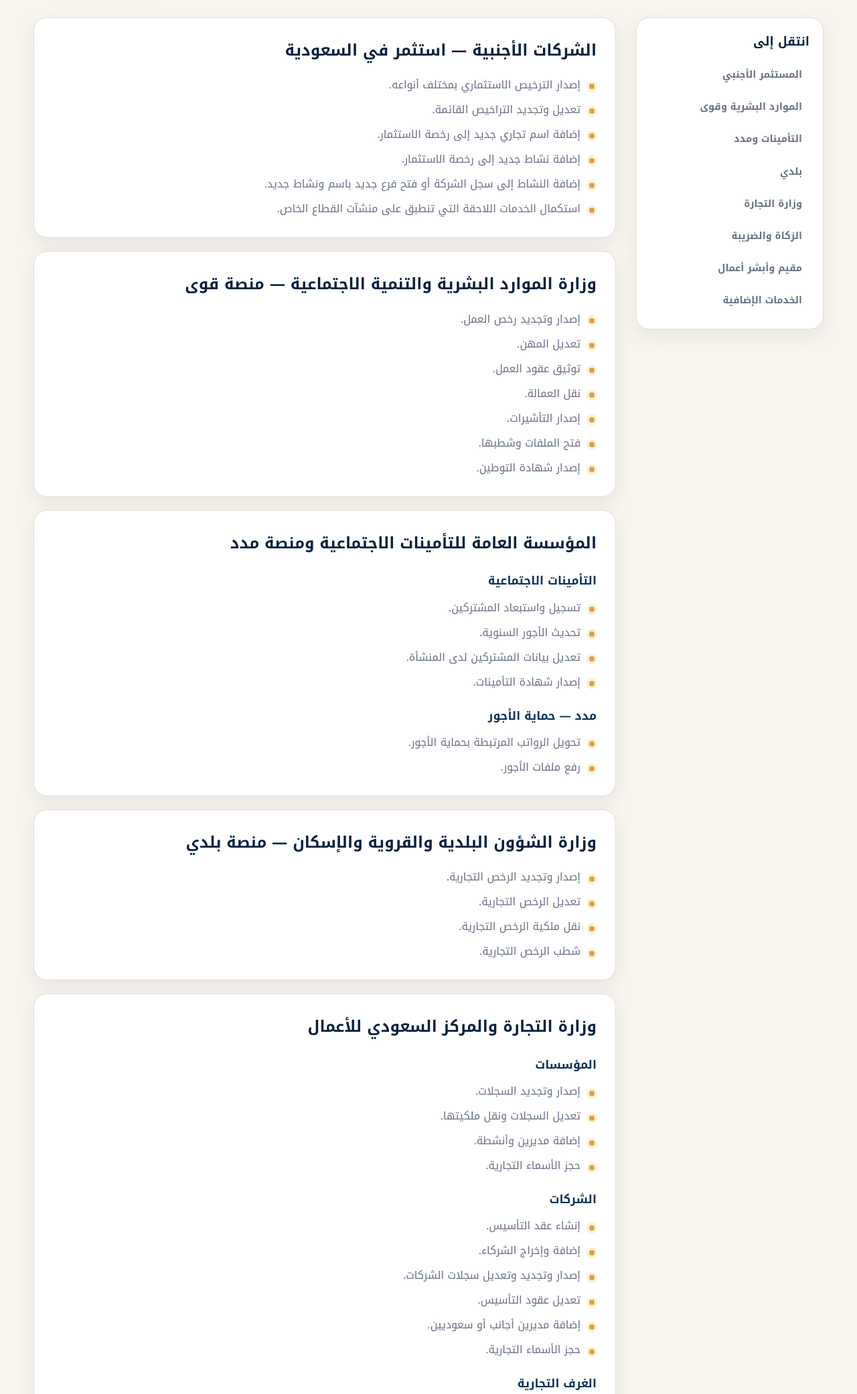
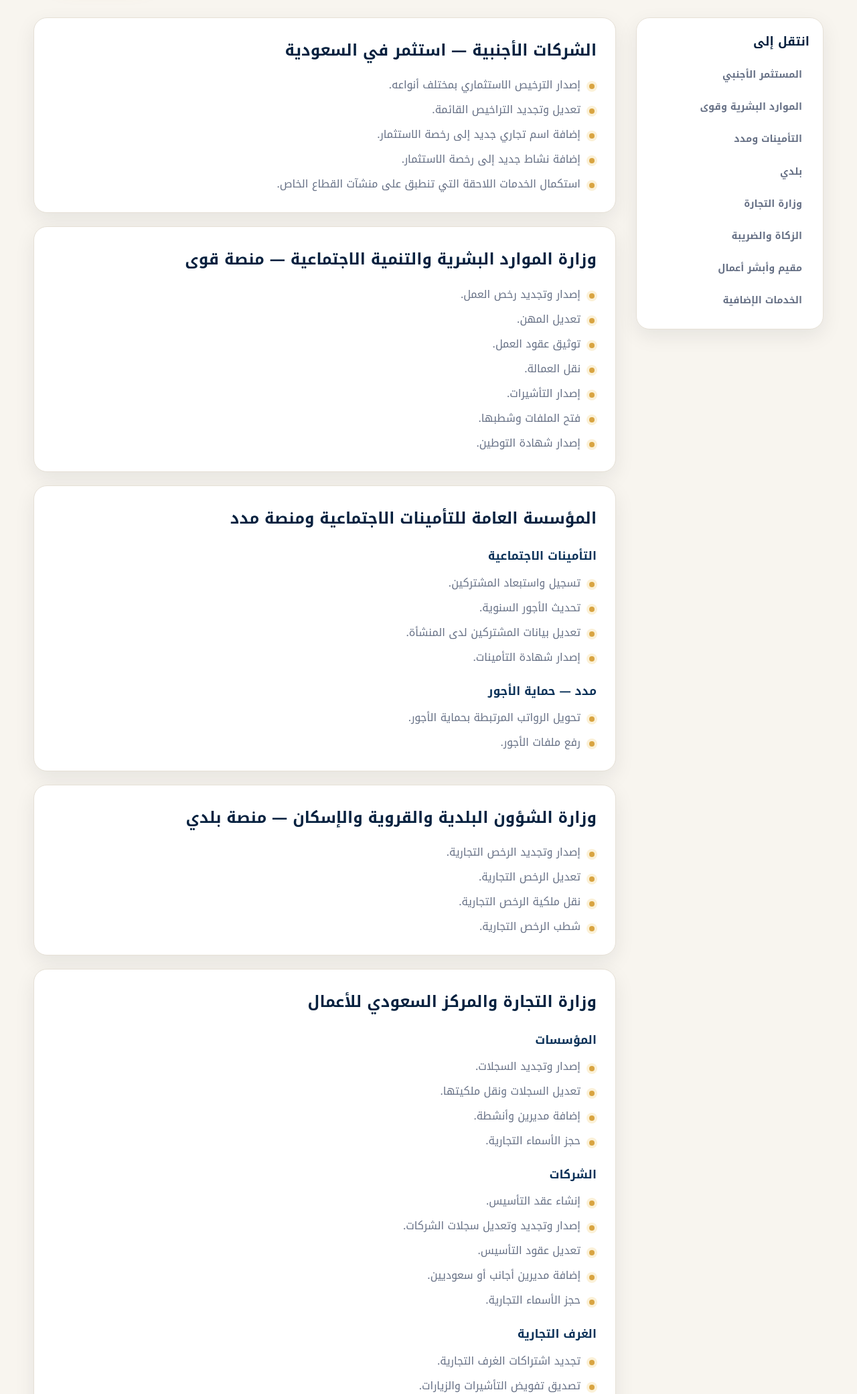
Before and after one commit to Mohamed2371998/Rokn-Al-Qaed, a plain HTML site: page service-details.html in a window 1280 px wide. Shown: the part 727-2809 px from the top of the page at 67% size. Drawn offline with Linux system fonts and the light colour scheme.

Commit message:
Duplicate foreign investor and commerce service articles

```diff
--- a/service-details.html
+++ b/service-details.html
@@ -51,11 +51,11 @@
           <a href="#foreign-investor">المستثمر الأجنبي</a><a href="#labor">الموارد البشرية وقوى</a><a href="#gosi">التأمينات ومدد</a><a href="#municipal">بلدي</a><a href="#commerce">وزارة التجارة</a><a href="#tax">الزكاة والضريبة</a><a href="#interior">مقيم وأبشر أعمال</a><a href="#additional-services">الخدمات الإضافية</a>
         </nav></aside>
         <div class="details-content">
-          <article class="service-group" id="foreign-investor"><h2>الشركات الأجنبية — استثمر في السعودية</h2><ul class="clean-list"><li>إصدار الترخيص الاستثماري بمختلف أنواعه.</li><li>تعديل وتجديد التراخيص القائمة.</li><li>إضافة اسم تجاري جديد إلى رخصة الاستثمار.</li><li>إضافة نشاط جديد إلى رخصة الاستثمار.</li><li>إضافة النشاط إلى سجل الشركة أو فتح فرع جديد باسم ونشاط جديد.</li><li>استكمال الخدمات اللاحقة التي تنطبق على منشآت القطاع الخاص.</li></ul></article>
+          <article class="service-group" id="foreign-investor"><h2>الشركات الأجنبية — استثمر في السعودية</h2><ul class="clean-list"><li>إصدار الترخيص الاستثماري بمختلف أنواعه.</li><li>تعديل وتجديد التراخيص القائمة.</li><li>إضافة اسم تجاري جديد إلى رخصة الاستثمار.</li><li>إضافة نشاط جديد إلى رخصة الاستثمار.</li><li>استكمال الخدمات اللاحقة التي تنطبق على منشآت القطاع الخاص.</li></ul></article>
           <article class="service-group" id="labor"><h2>وزارة الموارد البشرية والتنمية الاجتماعية — منصة قوى</h2><ul class="clean-list"><li>إصدار وتجديد رخص العمل.</li><li>تعديل المهن.</li><li>توثيق عقود العمل.</li><li>نقل العمالة.</li><li>إصدار التأشيرات.</li><li>فتح الملفات وشطبها.</li><li>إصدار شهادة التوطين.</li></ul></article>
           <article class="service-group" id="gosi"><h2>المؤسسة العامة للتأمينات الاجتماعية ومنصة مدد</h2><h3>التأمينات الاجتماعية</h3><ul class="clean-list"><li>تسجيل واستبعاد المشتركين.</li><li>تحديث الأجور السنوية.</li><li>تعديل بيانات المشتركين لدى المنشأة.</li><li>إصدار شهادة التأمينات.</li></ul><h3>مدد — حماية الأجور</h3><ul class="clean-list"><li>تحويل الرواتب المرتبطة بحماية الأجور.</li><li>رفع ملفات الأجور.</li></ul></article>
           <article class="service-group" id="municipal"><h2>وزارة الشؤون البلدية والقروية والإسكان — منصة بلدي</h2><ul class="clean-list"><li>إصدار وتجديد الرخص التجارية.</li><li>تعديل الرخص التجارية.</li><li>نقل ملكية الرخص التجارية.</li><li>شطب الرخص التجارية.</li></ul></article>
-          <article class="service-group" id="commerce"><h2>وزارة التجارة والمركز السعودي للأعمال</h2><h3>المؤسسات</h3><ul class="clean-list"><li>إصدار وتجديد السجلات.</li><li>تعديل السجلات ونقل ملكيتها.</li><li>إضافة مديرين وأنشطة.</li><li>حجز الأسماء التجارية.</li></ul><h3>الشركات</h3><ul class="clean-list"><li>إنشاء عقد التأسيس.</li><li>إضافة وإخراج الشركاء.</li><li>إصدار وتجديد وتعديل سجلات الشركات.</li><li>تعديل عقود التأسيس.</li><li>إضافة مديرين أجانب أو سعوديين.</li><li>حجز الأسماء التجارية.</li></ul><h3>الغرف التجارية</h3><ul class="clean-list"><li>تجديد اشتراكات الغرف التجارية.</li><li>تصديق تفويض التأشيرات والزيارات.</li><li>تصديق الوثائق والخطابات.</li><li>إصدار تصاريح الغرفة التجارية.</li></ul></article>
+          <article class="service-group" id="commerce"><h2>وزارة التجارة والمركز السعودي للأعمال</h2><h3>المؤسسات</h3><ul class="clean-list"><li>إصدار وتجديد السجلات.</li><li>تعديل السجلات ونقل ملكيتها.</li><li>إضافة مديرين وأنشطة.</li><li>حجز الأسماء التجارية.</li></ul><h3>الشركات</h3><ul class="clean-list"><li>إنشاء عقد التأسيس.</li><li>إصدار وتجديد وتعديل سجلات الشركات.</li><li>تعديل عقود التأسيس.</li><li>إضافة مديرين أجانب أو سعوديين.</li><li>حجز الأسماء التجارية.</li></ul><h3>الغرف التجارية</h3><ul class="clean-list"><li>تجديد اشتراكات الغرف التجارية.</li><li>تصديق تفويض التأشيرات والزيارات.</li><li>تصديق الوثائق والخطابات.</li><li>إصدار تصاريح الغرفة التجارية.</li></ul></article>
           <article class="service-group" id="tax"><h2>هيئة الزكاة والضريبة والجمارك</h2><h3>الخدمات الزكوية</h3><ul class="clean-list"><li>تقديم الإقرارات الزكوية السنوية.</li><li>شطب الرقم المميز في حالات نقل الملكية أو إنهاء النشاط أو الإفلاس.</li><li>إصدار شهادة الزكاة والدخل.</li></ul><h3>ضريبة القيمة المضافة</h3><ul class="clean-list"><li>التسجيل وإصدار شهادة التسجيل.</li><li>تقديم إقرارات ضريبة القيمة المضافة.</li><li>شطب الرقم الضريبي وفق الحالات النظامية.</li><li>استرداد الضريبة عند توافر الشروط والمتطلبات.</li></ul></article>
           <article class="service-group" id="interior"><h2>وزارة الداخلية — مقيم وأبشر أعمال</h2><ul class="clean-list"><li>إصدار أو إلغاء التأشيرات.</li><li>إصدار أو تجديد الإقامة.</li><li>نقل الخدمات.</li><li>تعديل المهنة.</li><li>طباعة الإقامات.</li><li>استعراض وطباعة تقارير الجوازات والخدمات التفاعلية والاشتراكات والعمليات والمدفوعات.</li></ul></article>
           <article class="service-group" id="additional-services"><h2>الخدمات الإضافية</h2><ul class="clean-list"><li>مراجعة الجهات والقطاعات الحكومية عن طريق وكلاء متخصصين في تخليص المعاملات.</li><li>توفير خدمات التأمين الطبي للعمالة.</li><li>توفير تأمين السيارات للأفراد والمؤسسات.</li><li>توفير العمالة بالمهن والمؤهلات والكفاءة المطلوبة.</li><li>وضع الخطط الإدارية لأصحاب العمل.</li><li>متابعة آليات الدعم الحكومية والمؤسسية والتقديم عليها.</li><li>توفير خدمات المكاتب المحاسبية والقانونية.</li><li>حجوزات الطيران.</li></ul></article>
```
